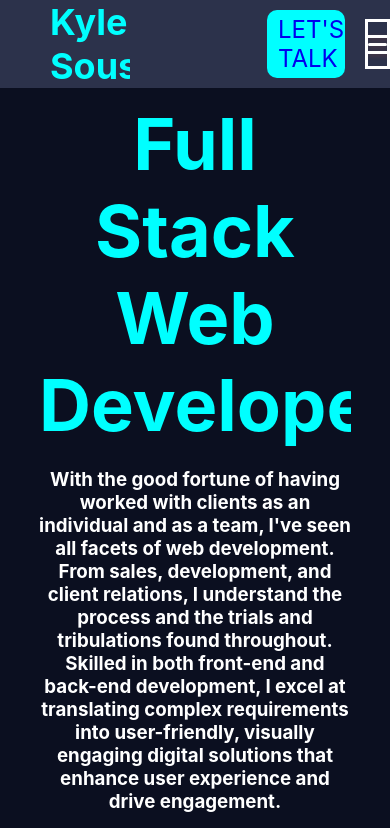
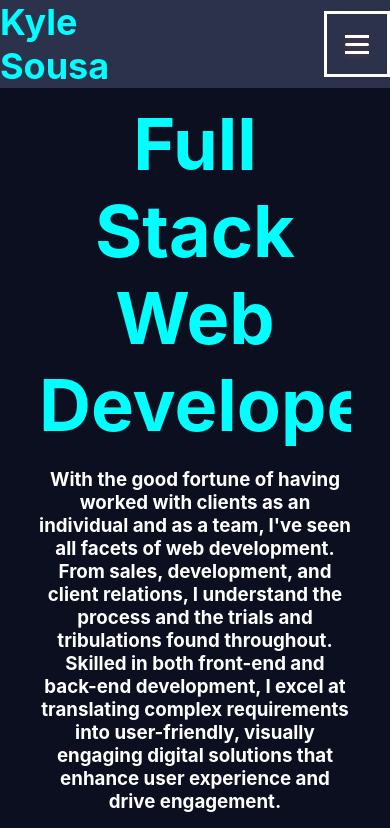
Before and after one commit to AWSMProdigy/updated-portfolio, a React (Create React App) app: page /#/ in a window 390 px wide. Shown: the top 828 px of the page. Built offline with nearby package versions, Linux system fonts and the light colour scheme.

Commit message:
Improved responsiveness of navbar

```diff
--- a/src/App.css
+++ b/src/App.css
@@ -557,6 +557,9 @@ footer h1 svg{
 
 @media (max-width:1200px){
 
+  .nameNav{
+    margin-left: 0px;
+  }
   .nameTitle{
     color:aqua;
     font-size: 96px;
@@ -590,6 +593,8 @@ footer h1 svg{
   .mob-btn{
     display: flex;
     margin-left: 20px;
+    height: 60px;
+    width: 60px;
   }
 
   nav{
@@ -599,7 +604,7 @@ footer h1 svg{
 
   .nav-links-mobile{
     position: fixed;
-    top: 50px;
+    top: 60px;
     width: 100%;
     text-align: center;
     flex-direction: column;
@@ -689,7 +694,13 @@ footer h1 svg{
   }
 }
 
-@media (max-width:600px){
+@media (max-width: 700px) {
+  .contactButton{
+    display: none;
+  }
+  .nameNav{
+    font-size: 24px;
+  }
   .pageTitle h1{
     font-size: 60px;
   }
@@ -697,8 +708,7 @@ footer h1 svg{
   .nameTitle{
     font-size: 72px;
   }
-
-  .nameNav{
-    font-size: 24px;
+  .mob-btn {
+    margin-left: 5px;
   }
 }
```
Also changed, not shown: 5 other files (tests, documents, lock files or other folders).
